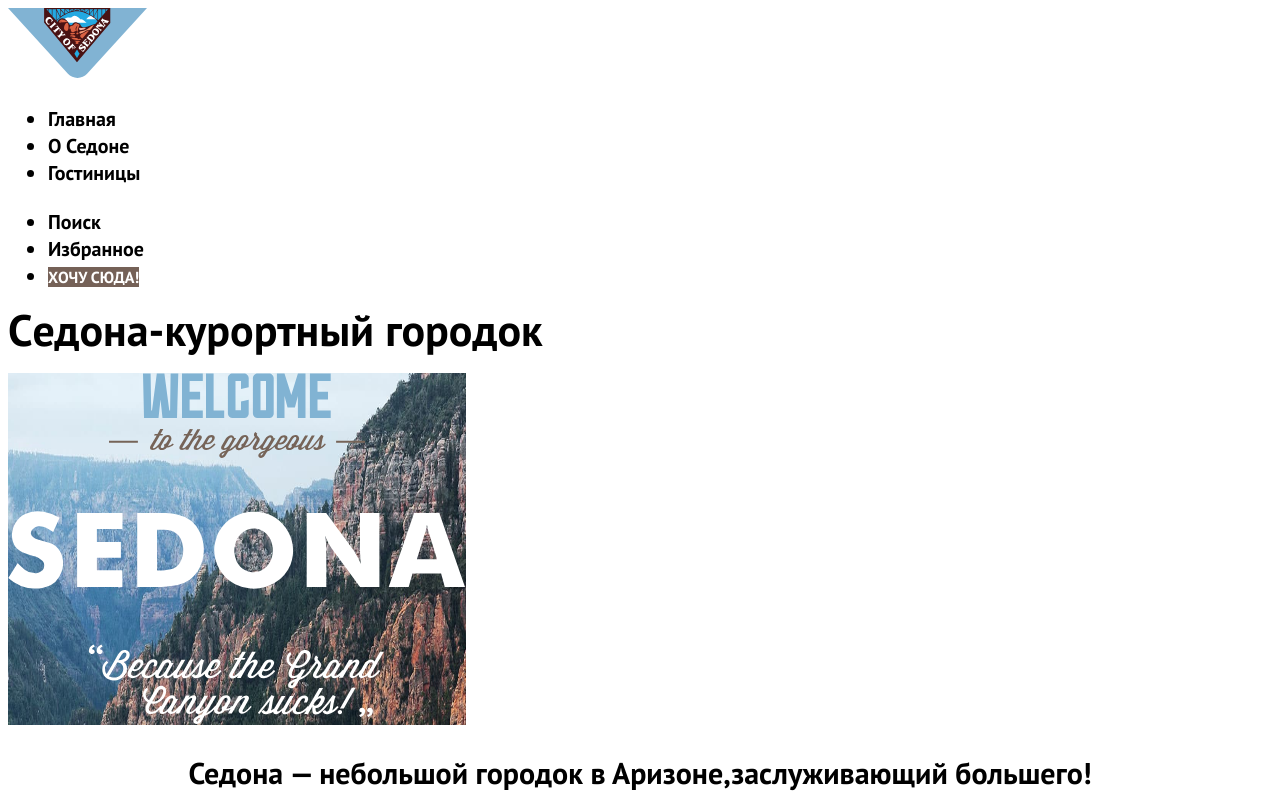
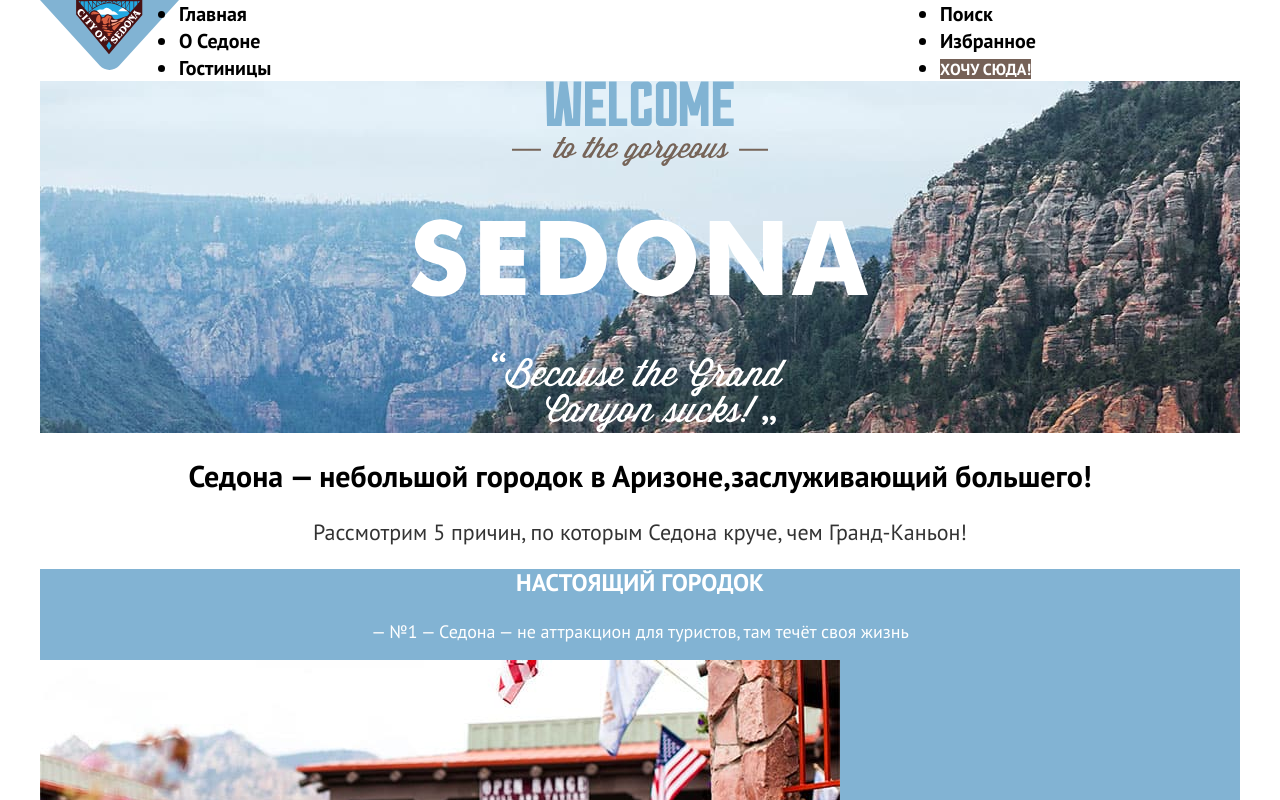
Before and after one commit to htmlacademy-htmlcss/2075473-sedona-34, a plain HTML site: page index.html in a window 1280 px wide. Shown: the top 800 px of the page. Drawn offline with Linux system fonts and the light colour scheme.

Commit message:
Начинает сетки на флексах

```diff
--- a/index.html
+++ b/index.html
@@ -22,7 +22,7 @@
           <a class="navigation-link" href="hotels.html">Гостиницы</a>
         </li>
       </ul>
-      <ul class="navigation-user">
+      <ul class="navigation-list navigation-user">
         <li class="navigation-item">
           <a class="navigation-link" href="#">
             <span class="visually-hidden">Поиск</span>
@@ -39,12 +39,12 @@
       </ul>
     </nav>
   </header>
-
-  <main class="main-index">
-
-<h1 class="visually-hidden">Cедона-курортный городок</h1>
-<img class="preview-image" src="images/welcome.svg" width="458" height="352" alt="Welcome to the gorgeous Sedona because the grand canyon sucks!">
-
+  <main class="main-index main-container">
+  <div class="page-container">
+    <section class="announce">
+    <h1 class="visually-hidden" hidden>Cедона-курортный городок</h1>
+   <img class="announce-image" src="images/welcome.svg" width="458" height="352" alt="Welcome to the gorgeous Sedona because the grand canyon sucks!">
+    </section>
 <section class="preview">
   <h2 class="preview-heading">Седона — небольшой городок в Аризоне,заслуживающий большего!</h2>
   <p class="preview-text">Рассмотрим 5 причин, по которым Седона круче, чем Гранд-Каньон!</p>
@@ -101,6 +101,7 @@
     ПОИСК ГОСТИНИЦЫ В седоне
   </button>
 </section>
+</div>
   </main>
   <footer class="page-footer">
     <section class="mailing">
--- a/styles/styles.css
+++ b/styles/styles.css
@@ -12,7 +12,15 @@
     src: url("../fonts/ptsans-700.woff2") format("woff2");
     font-display: swap;
 }
+html {
+    height: 100%;
+}
+
 body {
+    margin: 0;
+    display: flex;
+    flex-direction: column;
+    min-height: 100%;
     font-family: "PT Sans", sans-serif;
     font-size: 22px;
     line-height: 26px;
@@ -35,16 +43,41 @@ body {
     line-height: 20px;
     background-color: #756157;
 }
+.navigation {
+    display: flex;
+    width: 1200px;
+    margin: 0 auto;
+}
+.navigation-list {
+    width: 400px;
+    margin: 0;
+    padding: 0;
+}
+.navigation-user {
+    max-width: 300px;
+    margin-left: auto;
+}
 .navigation-link {
     font-weight: 700;
     font-size: 20px;
     text-decoration: none;
     color: inherit;
 }
-.preview-image {
+.main-container {
+    flex-grow: 1;
+}
+.page-container {
+    width: 1200px;
+    margin: 0 auto;
+  }
+.announce {
     background-image: url("../images/backdrop/index.jpg"), url("../images/divider.svg");
-    background-size: 100% 100%;
+    background-size: 100% auto;
     background-repeat: no-repeat;
+}
+.announce-image {
+    display: block;
+    margin: 0 auto;
 }
 .preview-heading {
     font-weight: 700;
```
